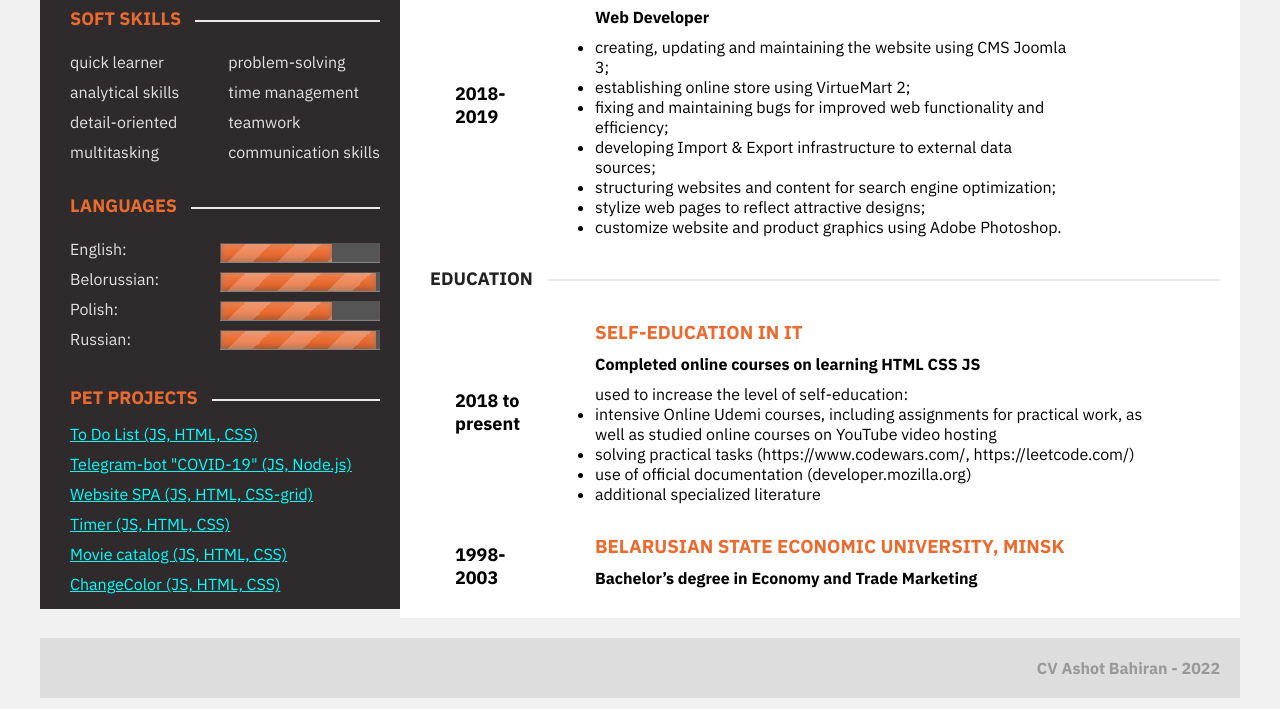
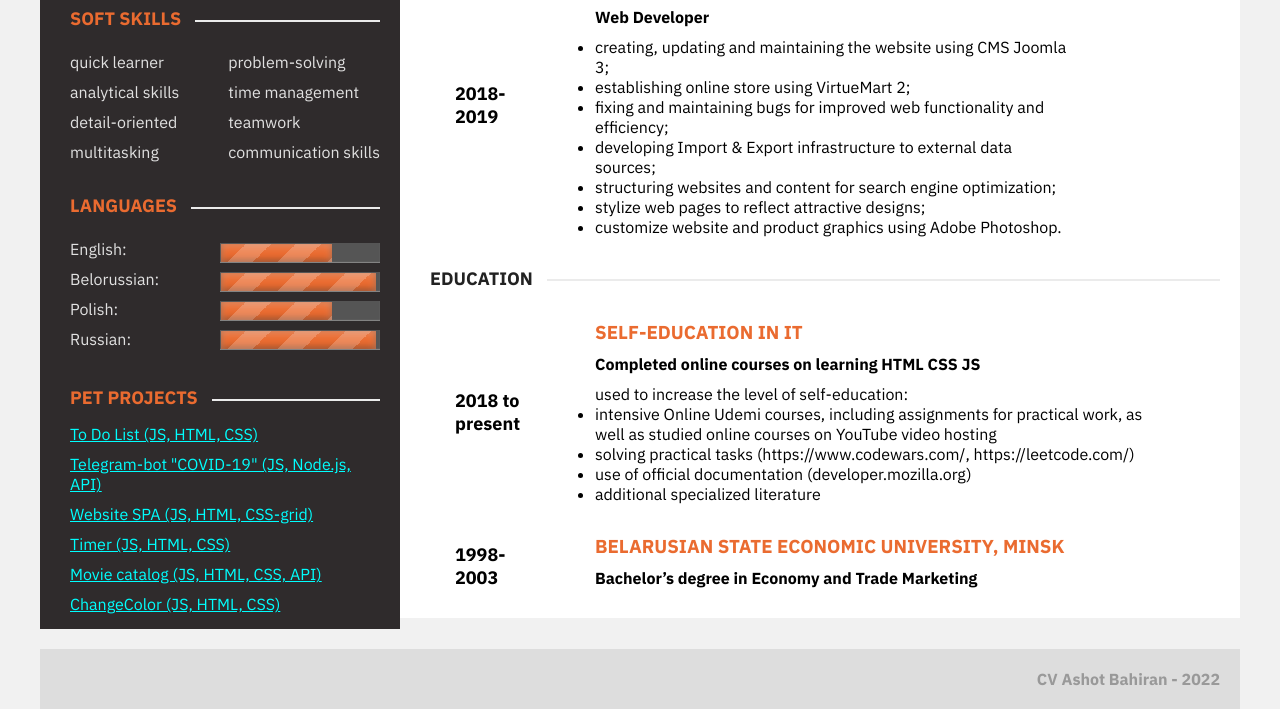
Before and after one commit to aoneban/cv, a plain HTML site: page index.html in a window 1280 px wide. Shown: the part 888-1597 px from the top of the page. Drawn offline with Linux system fonts and the light colour scheme; a web font is replaced by a local one.

Commit message:
text correction

```diff
--- a/index.html
+++ b/index.html
@@ -171,7 +171,7 @@
           </p>
           <p>
             <a href="https://t.me/NewInformationCovid19Bot" target="_blanc"
-              >Telegram-bot "COVID-19" (JS, Node.js)</a
+              >Telegram-bot "COVID-19" (JS, Node.js, API)</a
             >
           </p>
           <p>
@@ -186,7 +186,7 @@
           </p>
           <p>
             <a href="https://aoneban.github.io/kinosite/" target="_blanc"
-              >Movie catalog (JS, HTML, CSS)</a
+              >Movie catalog (JS, HTML, CSS, API)</a
             >
           </p>
           <p>
```
Also changed, not shown: pl.html (+1 -1 lines).
